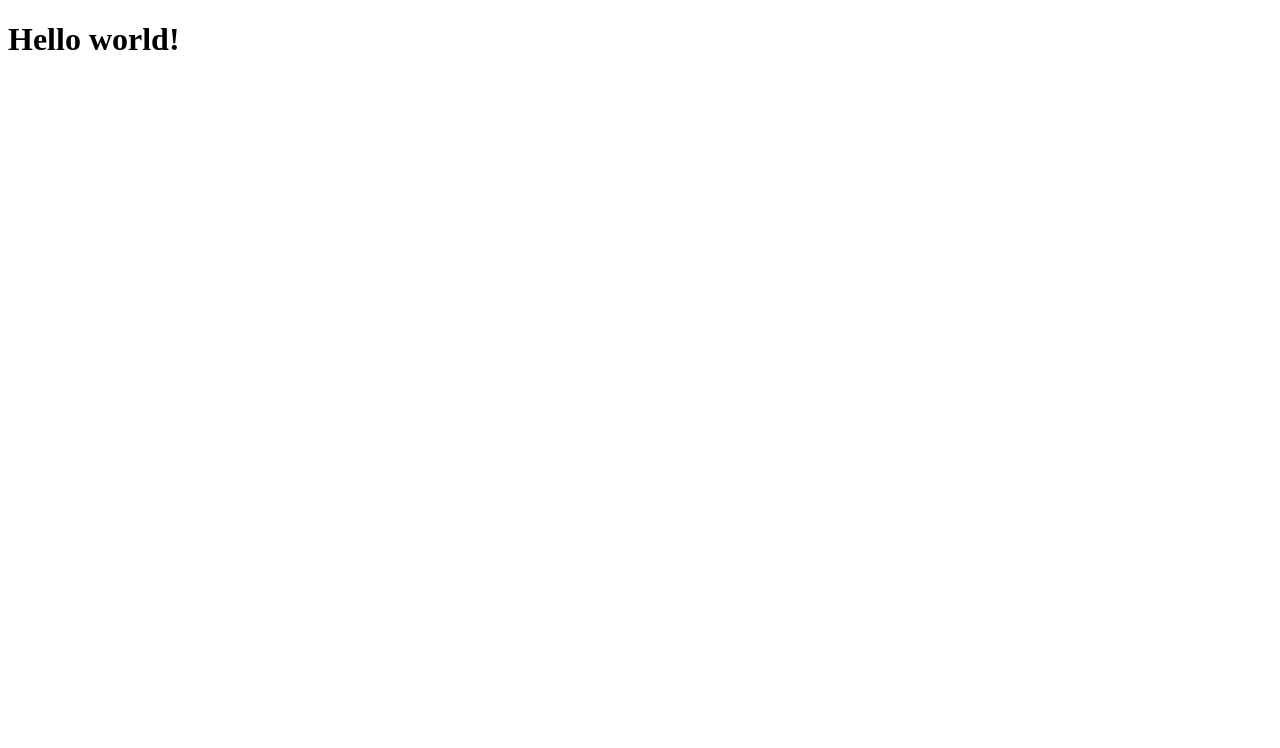
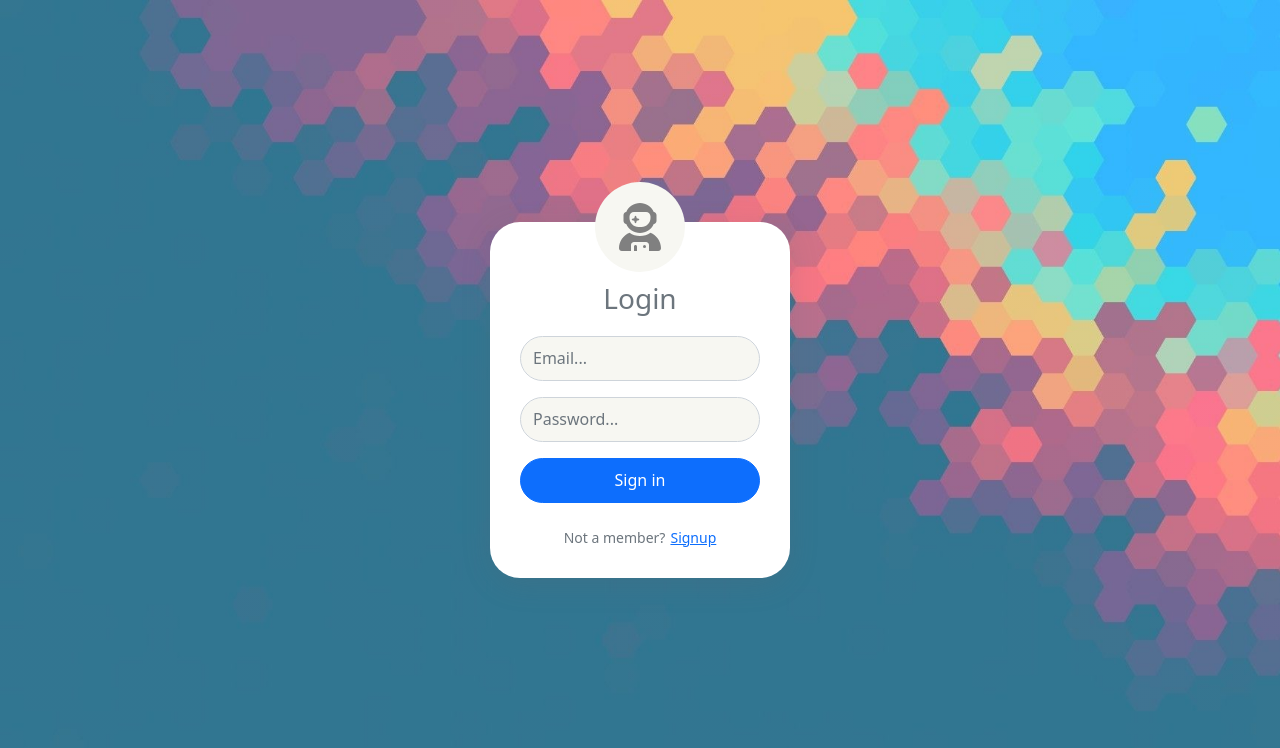
Before and after one commit to Leonardoxrrp/facebook-scheduler, a React (Vite) app: page / in a window 1280 px wide. Shown: the top 748 px of the page. Built offline with nearby package versions, Linux system fonts and the light colour scheme.

Commit message:
styles for login component

```diff
--- a/src/App.js
+++ /dev/null
@@ -1,5 +0,0 @@
-const App = () => {
-    return <h1>Hello world!</h1>;
-}
-
-export default App;
--- /dev/null
+++ b/src/App.tsx
@@ -0,0 +1,6 @@
+import SignPage from "./pages/SignPage";
+const App = () => {
+    return <SignPage />
+}
+
+export default App;
--- /dev/null
+++ b/src/components/Login/Login.tsx
@@ -0,0 +1,36 @@
+import React from 'react'
+import Button from 'react-bootstrap/Button'
+import Form from 'react-bootstrap/Form'
+import './login.css'
+import { FontAwesomeIcon } from '@fortawesome/react-fontawesome'
+import { faUserAstronaut } from '@fortawesome/free-solid-svg-icons'
+
+const Login = () => {
+  return (
+    <div className='login-container'>
+        <span className="login-dot">
+        <FontAwesomeIcon icon={faUserAstronaut} size="3x" style={{color: 'grey'}} />
+        </span>
+      <h3 className="text-secondary login-headline">Login</h3>
+<Form>
+  <Form.Group className="mb-3" controlId="formBasicEmail">
+    <Form.Control type="email" placeholder="Email..." className="rounded-pill login-input login-pill-height"  />
+
+  </Form.Group>
+
+  <Form.Group className="mb-3" controlId="formBasicPassword"  >
+    <Form.Control type="password" placeholder="Password..." className="rounded-pill login-input login-pill-height " />
+  </Form.Group>
+  <Button variant="primary" type="submit" className="rounded-pill login-pill-height login-btn"  style={{width: '100%'}}>
+    Sign in
+  </Button>
+  <Form.Text className="text-muted login-signup-text">
+    <span>Not a member?</span> <a href="www.google.com">Signup</a>
+  </Form.Text>
+</Form>
+</div>
+
+  )
+};
+
+export default Login;
--- /dev/null
+++ b/src/components/Login/login.css
@@ -0,0 +1,46 @@
+.login-container {
+    width: 300px;
+    background-color: white;
+    border-radius: 30px;
+    box-shadow: rgba(100, 100, 111, 0.2) 0px 7px 29px 0px;
+    padding: 30px;
+    position: relative;
+}
+
+.login-pill-height {
+    height: 45px;
+}
+
+.login-input {
+    background-color: #F7F7F2 !important;
+}
+
+
+.login-headline {
+    text-align: center;
+    margin-bottom: 20px;
+    margin-top: 30px;
+}
+.login-btn {
+    margin-bottom: 20px;
+}
+.login-signup-text {
+    display: flex;
+    gap: 5px;
+    justify-content: center;
+}
+
+.login-dot {
+    height: 90px;
+    width: 90px;
+    background-color: #F7F7F2;
+    border-radius: 50%;
+    display: inline-block;
+    position: absolute;
+    /* top: -35px; */
+    top: -40px;
+    right: 35%;
+    display: flex;
+    align-items: center;
+    justify-content: center;
+  }
--- a/src/index.html
+++ b/src/index.html
@@ -2,6 +2,7 @@
 <html lang="en">
   <head>
     <meta charset="utf-8" />
+    <script src="https://kit.fontawesome.com/cdf1559b85.js" crossorigin="anonymous"></script>
     <title>My Parcel App</title>
   </head>
   <body>
--- a/src/index.js
+++ b/src/index.js
@@ -1,5 +1,6 @@
 import ReactDOM from "react-dom";
 import App from "./App";
+import 'bootstrap/dist/css/bootstrap.min.css';
 
 const app = document.getElementById("app");
 ReactDOM.render(<App />, app);
--- /dev/null
+++ b/src/pages/SignPage.tsx
@@ -0,0 +1,13 @@
+import React from 'react'
+import Login from "../components/Login/Login"
+import "./sign-page.css"
+
+const SignPage = () => {
+  return (
+    <div className='sign-page-container'>
+        <Login/>
+    </div>
+  )
+}
+
+export default SignPage
--- /dev/null
+++ b/src/pages/sign-page.css
@@ -0,0 +1,10 @@
+.sign-page-container {
+    display: flex;
+    position: relative;
+    height: 100vh;
+    justify-content: center;
+    align-items: center;
+    background-repeat: no-repeat;
+    background-size: cover;
+    background-image: linear-gradient(rgba(255,255,255,0.1), rgba(255,255,255,0.1)), url("../images/login-wallpaper.jpg");
+}
```
Also changed, not shown: package.json (+9 -0 lines), src/images/login-wallpaper.jpg (added), 1 other file (tests, documents, lock files or other folders).
